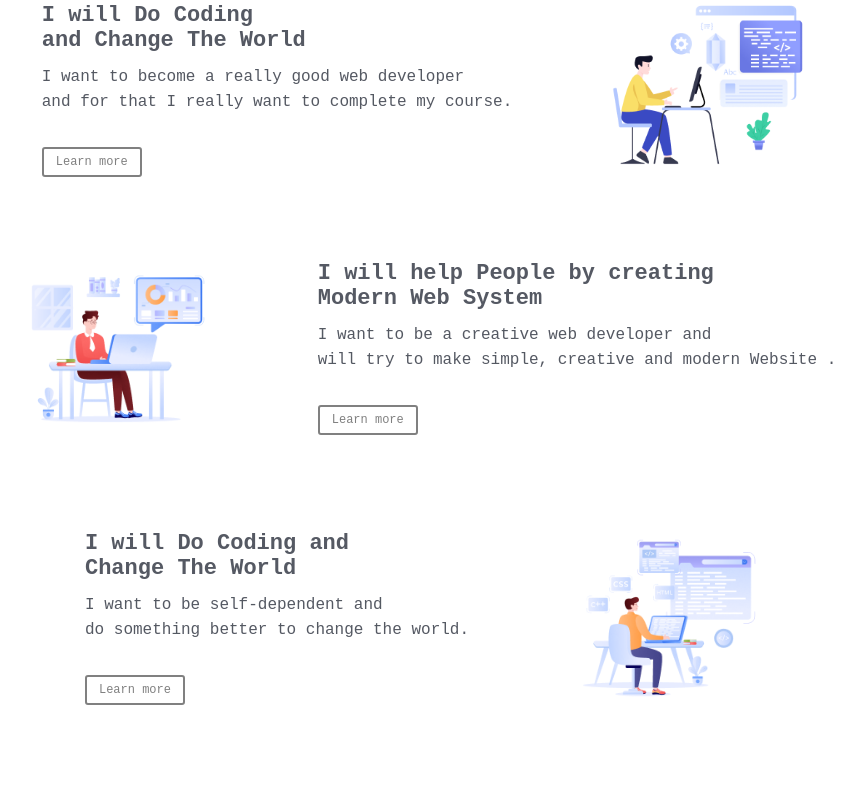
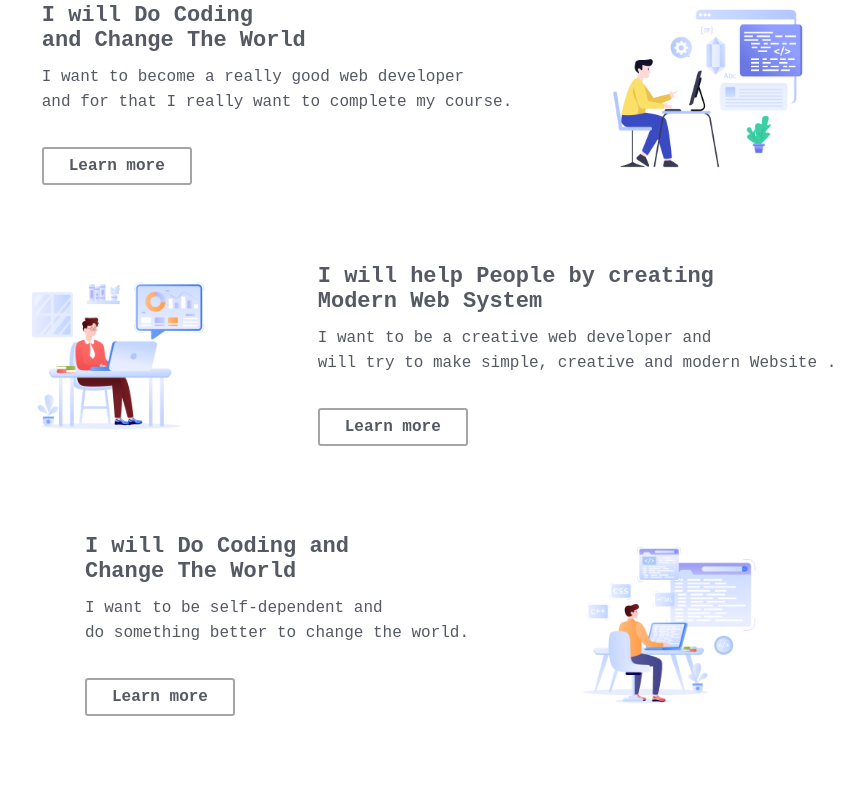
Before and after one commit to Rukaiya1/Assignment-1, a plain HTML site: page index.html in a window 1280 px wide. Shown: the part 971-1780 px from the top of the page, without its empty margins (213-1077 px from the left). Drawn offline with Linux system fonts and the light colour scheme; a web font is replaced by a local one.

Commit message:
font,color and rest update again

```diff
--- a/styles/style.css
+++ b/styles/style.css
@@ -106,14 +106,16 @@
   }
 
   .btn-secondary{
-    background-color: white;
-    width: 100px;
-    font-weight: 400;
-    font-size: 12px;
+    background-color: #FFF;
+    width: 150px;
+    font-weight: 600;
+    font-size: 16px;
     border-radius: 3px;
     border: 2px solid gray;
-    color: grey;
-    padding: 6px;
+    color: #0D1321;
+    padding: 8px 3px;
+    cursor: pointer;
+    opacity: 0.7;
   }
 
   /* Inspiration section */
@@ -159,6 +161,7 @@
   }
 
   .box-title {
+    color: #0D1321;
     margin-top: 20px;
     margin-bottom: 15px;
     font-weight: 800;
@@ -175,7 +178,7 @@
   .target a{
     font-weight: 800;
     font-size: 14px;
-    color: black;
+    color: #0D1321;
   }
 
   /* support section */
@@ -199,7 +202,7 @@
   .support-description{
     color:  #FFF;
     font-size: 16px;
-    line-height: 25px;
+    line-height: 28px;
     font-weight: 400;
     text-align: center;
     padding: 10px 100px 25px;
```
Also changed, not shown: index.html (+0 -2 lines).
